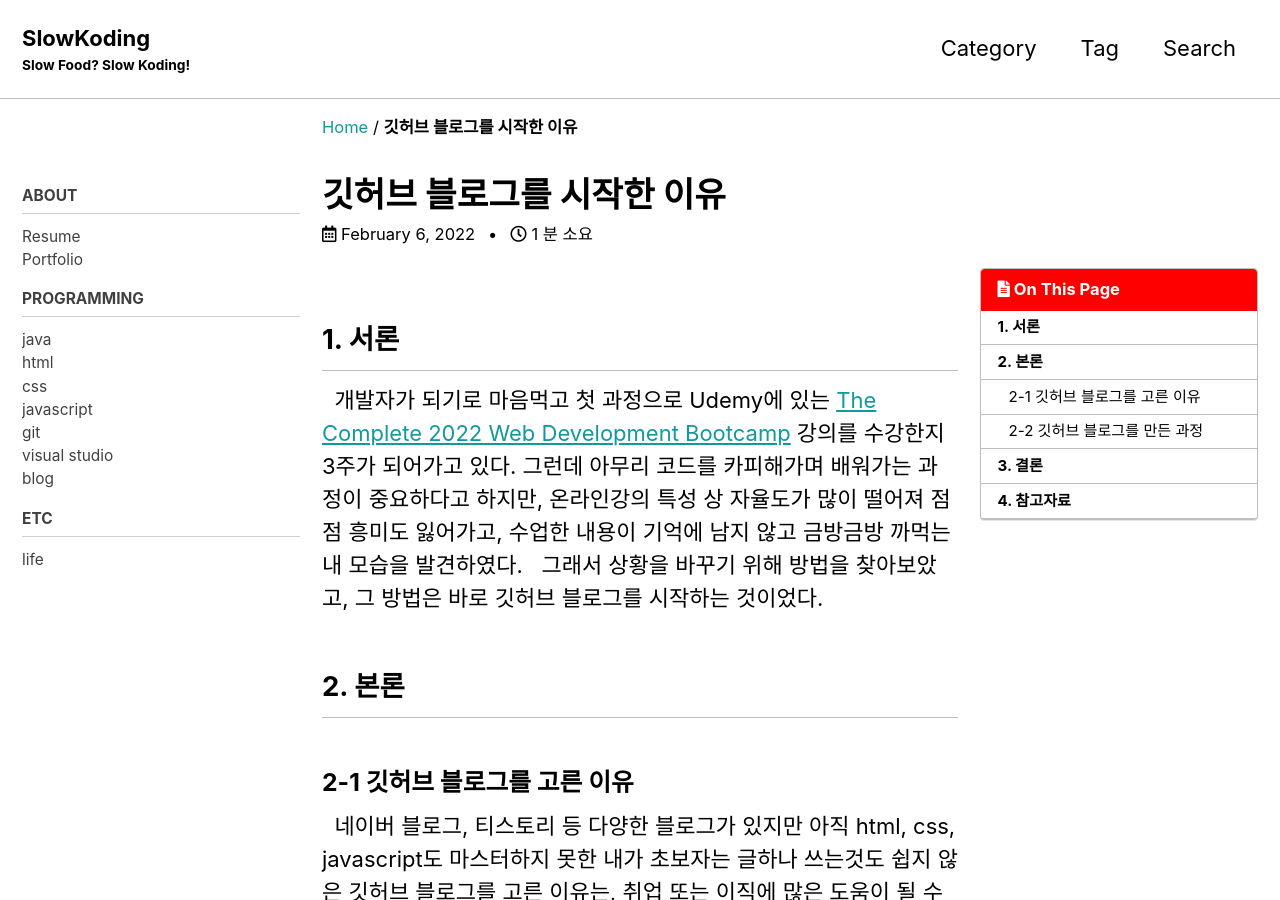
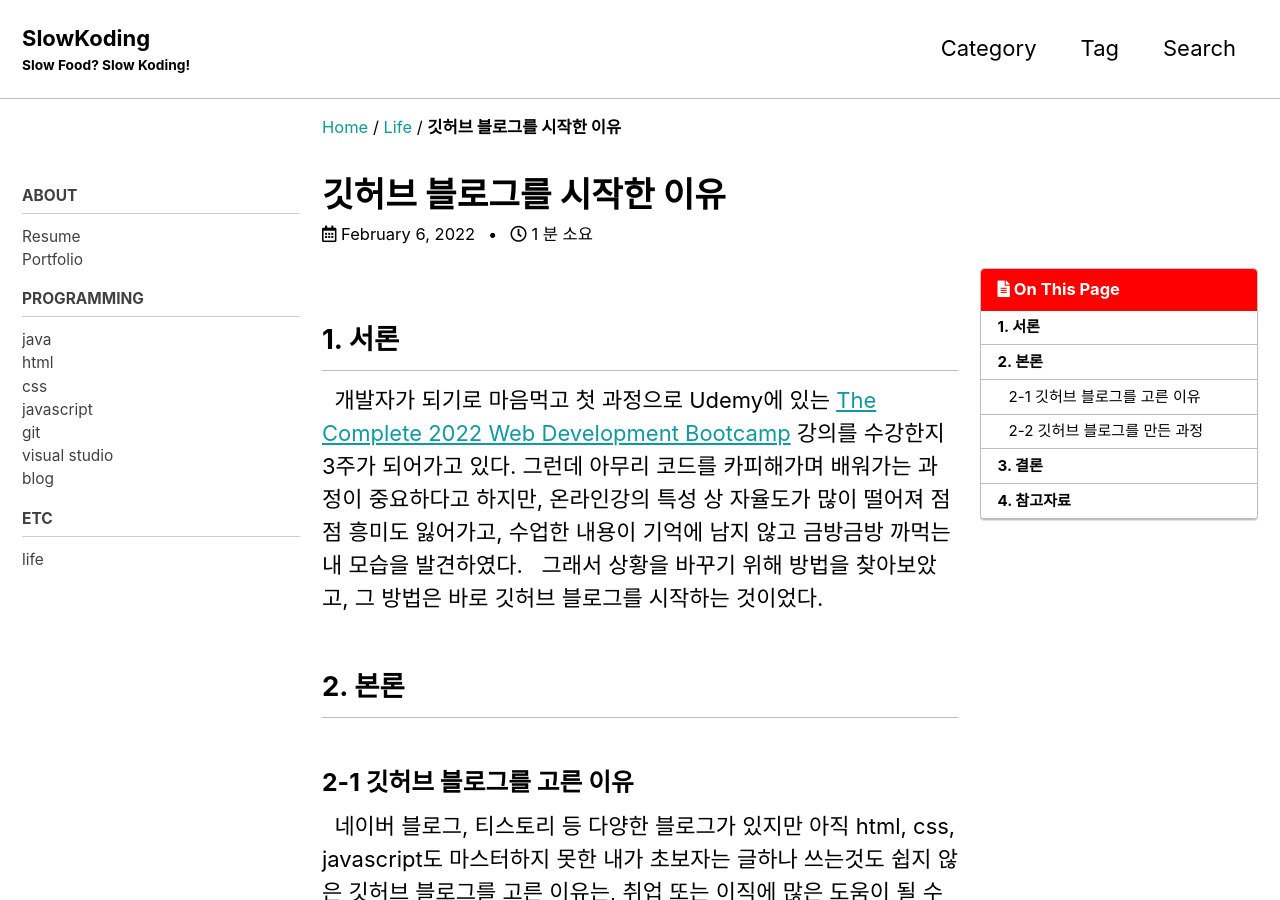
Before and after one commit to slowkoding/slowkoding.github.io, a Jekyll site: the page built from _posts/2022-02-06-The-reason-I-started-blog.md, in a window 1280 px wide and 900 px high. Built offline with Jekyll 4.4.1, drawn with Linux system fonts in a browser that asks for light colours; cached includes are drawn as plain includes; comment, search, counter and statistics services are not loaded; some of the changed text lies outside the part shown.

Commit message:
Update 2022-02-06-The-reason-I-started-blog.md

```diff
--- a/_posts/2022-02-06-The-reason-I-started-blog.md
+++ b/_posts/2022-02-06-The-reason-I-started-blog.md
@@ -1,8 +1,8 @@
 ---
 layout: single
 title: "깃허브 블로그를 시작한 이유"
-categories:
-tag:
+categories: life
+tag: life blog
 toc: true
 author_profile: false
 sidebar:
```
